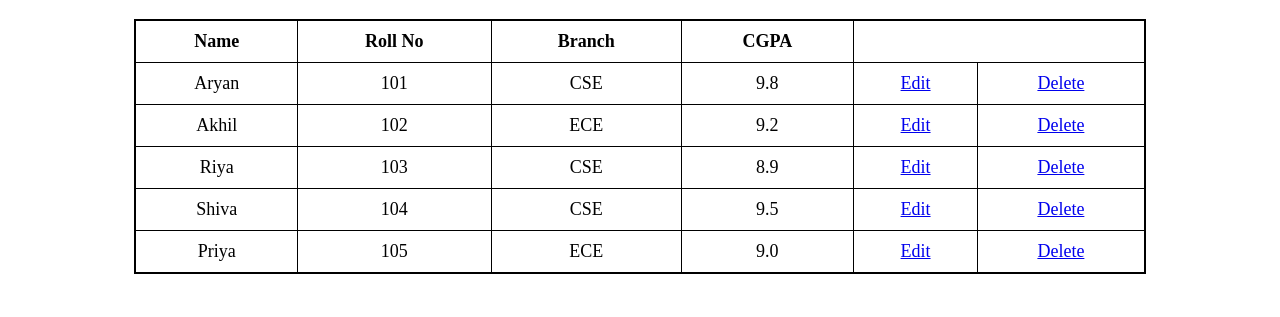
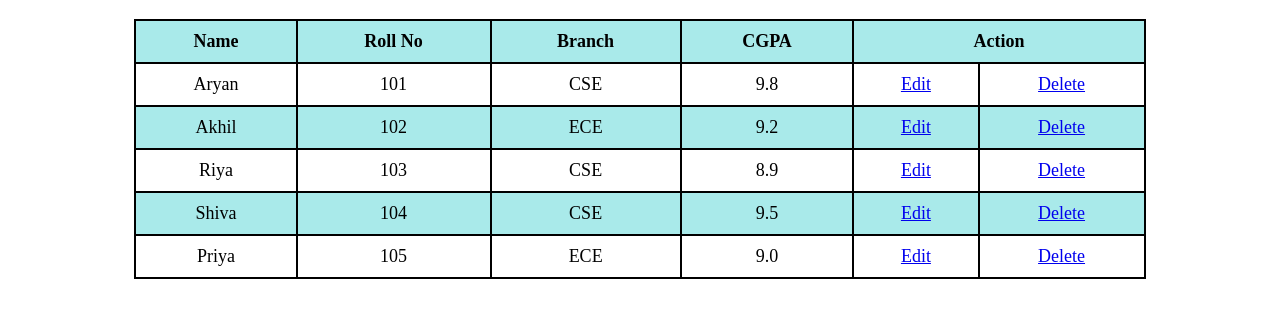
Before and after one commit to Abhiram1712/Student-Management-System, a plain HTML site: page viewStudent.html in a window 1280 px wide. Shown: the part 107-424 px from the top of the page. Drawn offline with Linux system fonts and the light colour scheme.

Commit message:
Styles Updated

```diff
--- a/css/styles.css
+++ b/css/styles.css
@@ -51,6 +51,7 @@ input[type="submit"]:hover{
 }
 
 p a{
+    /* width: 100px; */
     background-color: lightblue;
     border: 1px solid black;
     padding: 5px 10px;
@@ -68,11 +69,18 @@ table {
 th{
     text-align: center;
     font-weight: bold;
+    background-color: rgb(169, 234, 234);
+
 }
 td{
     text-align: center;
 }
 th,td{
     padding: 10px;
+    border: 2px solid black;
     font-size:large;
 }
+
+tr:nth-child(even){
+    background-color: rgb(169, 234, 234);
+}
--- a/viewStudent.html
+++ b/viewStudent.html
@@ -25,6 +25,7 @@
                     <th>Roll No</th>
                     <th>Branch</th>
                     <th>CGPA</th>
+                    <th colspan="2">Action</th>
                 </tr>
             </thead>
             <tbody>
```
Also changed, not shown: login.html (+0 -2 lines), register.html (+0 -2 lines).
